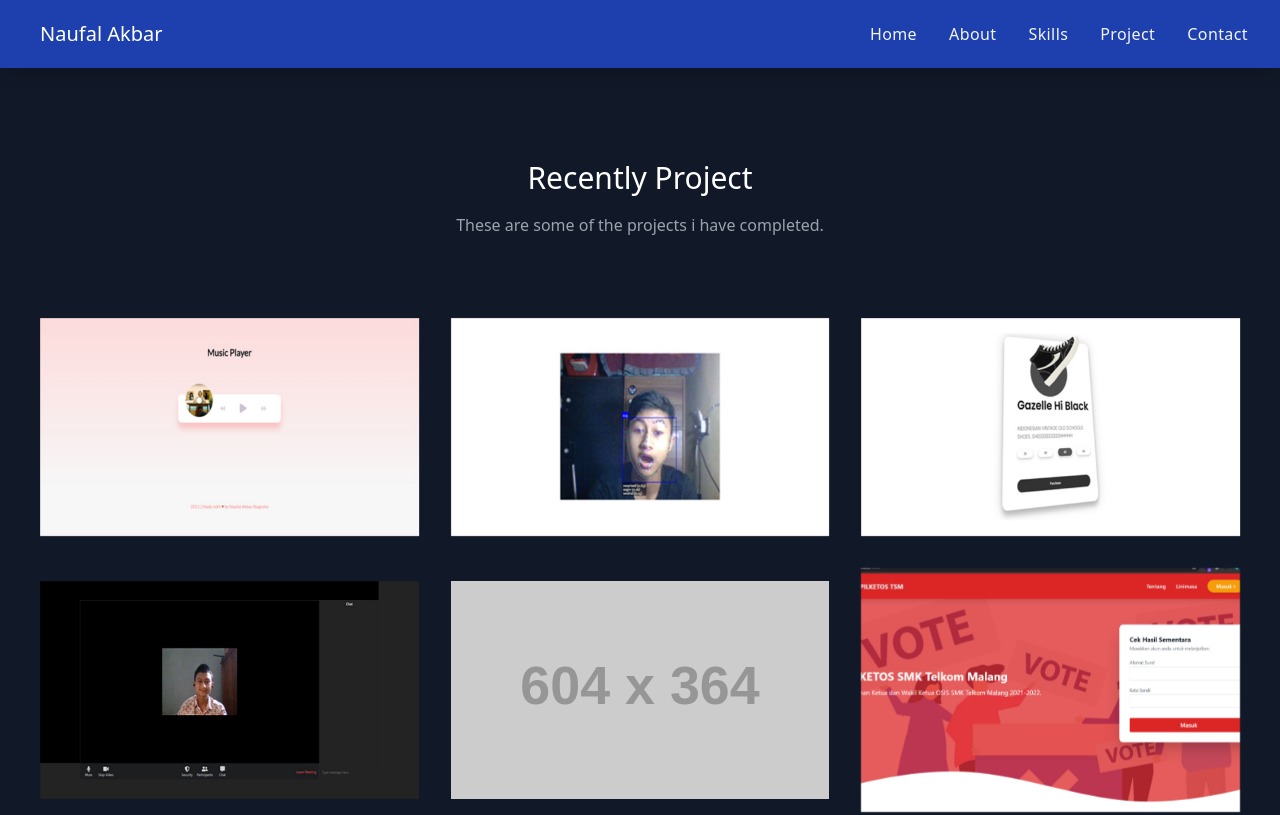
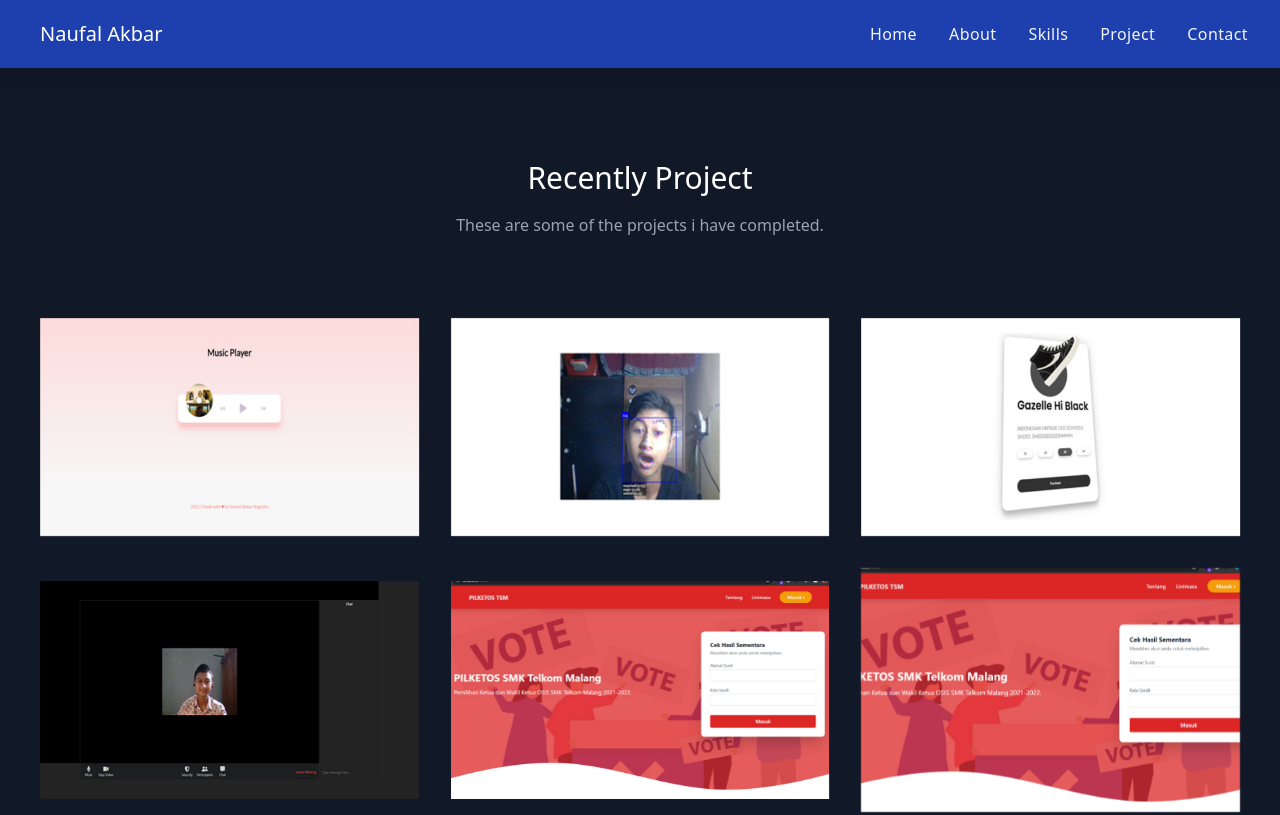
Before and after one commit to nuflakbrr/react-portfolio, a React (Create React App) app: page /project in a window 1280 px wide. Shown: the top 815 px of the page. Built offline with nearby package versions, Linux system fonts and the light colour scheme.

Commit message:
added img rcrp

```diff
--- a/src/pages/project/Project.js
+++ b/src/pages/project/Project.js
@@ -7,6 +7,7 @@ import Music from "../images/pro-mus.jpg";
 import Face from "../images/pro-fac.jpg";
 import Tridi from "../images/pro-3d.jpg";
 import Zoom from "../images/pro-zoom.jpg";
+import RCRP from "../images/pro-pil.jpg";
 import Pilketos from "../images/pro-pil.jpg";
 import { Link } from "react-router-dom";
 
@@ -95,7 +96,7 @@ function Project() {
                 </div>
                 <div className="lg:w-1/3 sm:w-1/2 p-4 w-5/6">
                   <div className="flex relative">
-                    <img alt="gallery" className="absolute inset-0 w-full h-full object-cover object-center" src="https://dummyimage.com/604x364" />
+                    <img alt="gallery" className="absolute inset-0 w-full h-full object-cover object-center" src={RCRP} />
                     <div className="px-8 py-10 relative z-10 w-full border-4 border-gray-800 bg-gray-900 opacity-0 hover:opacity-100">
                       <h2 className="tracking-widest text-sm title-font font-medium text-blue-400 mb-1">PROJECT 05</h2>
                       <h1 className="title-font text-md font-medium text-white mb-3">RCRP Landing Page</h1>
```
